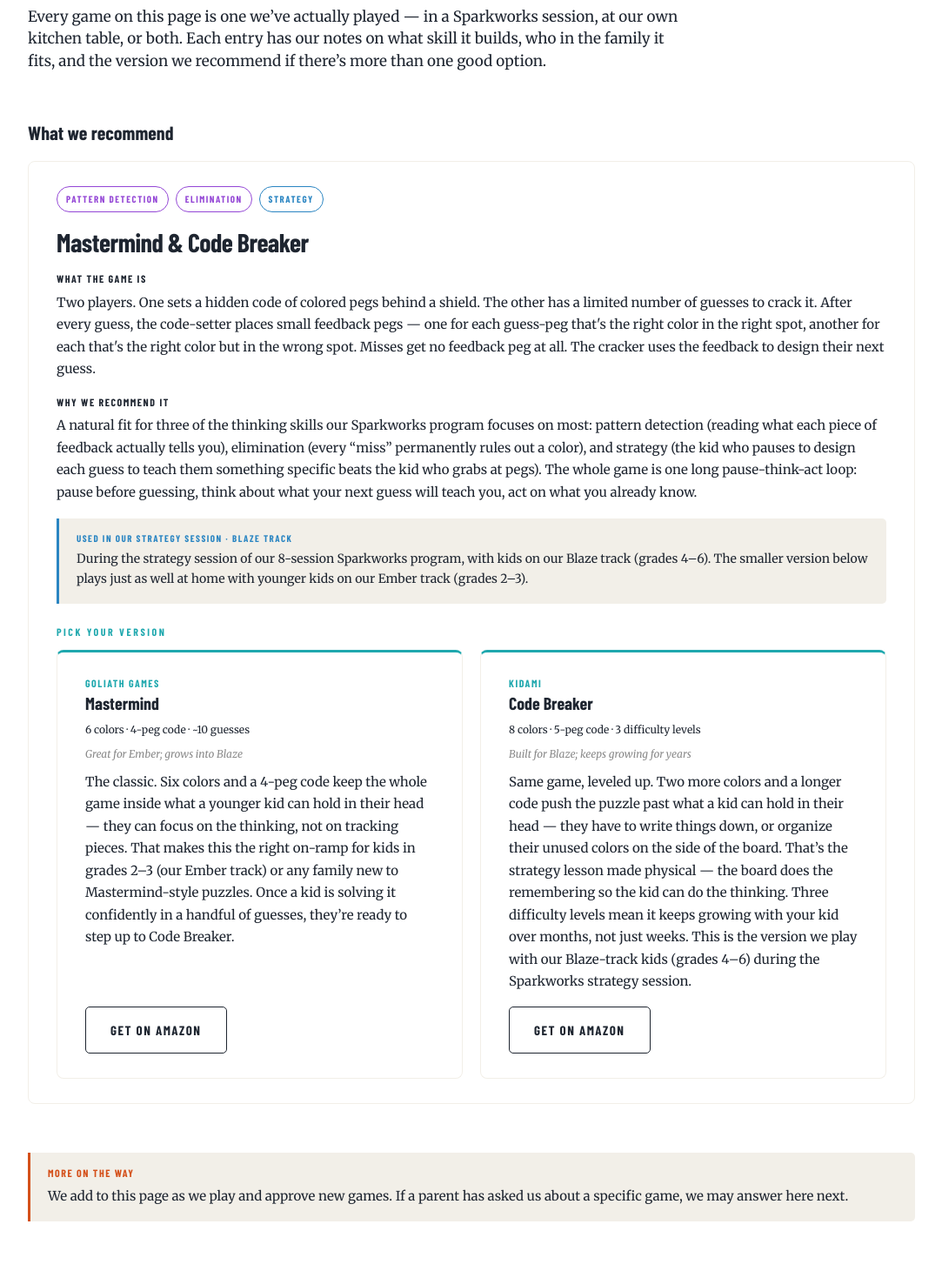
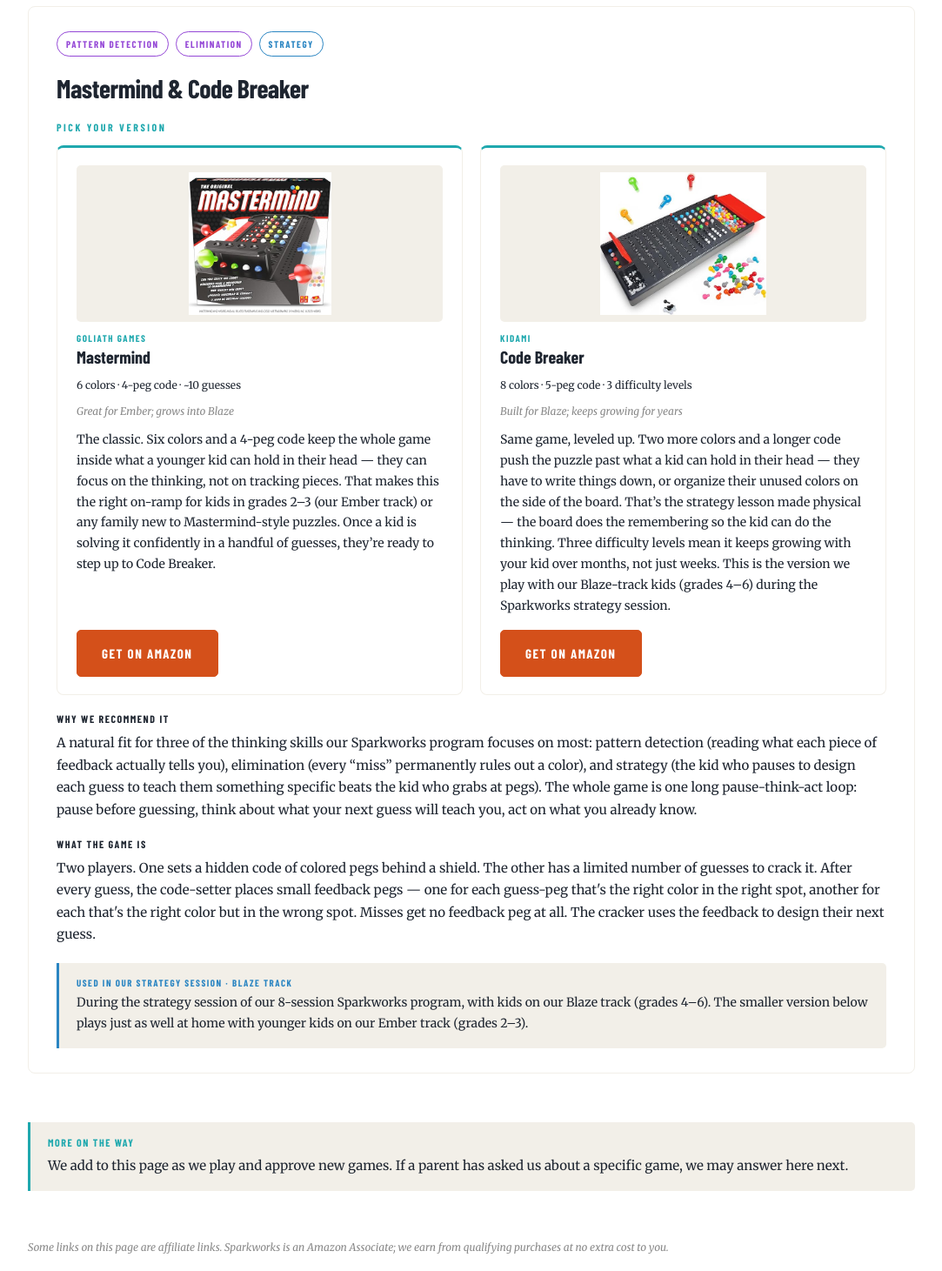
Before and after one commit to micbowers/sparkworks, a Next.js app: page /practice in a window 1280 px wide. Shown: the part 400-1861 px from the top of the page at 87% size, without its empty margins (98-1181 px from the left). Built offline with nearby package versions, Linux system fonts and the light colour scheme; a web font is replaced by a local one.

Commit message:
Add product photos + restructure /practice card to surface version pickers

```diff
--- a/app/practice/page.js
+++ b/app/practice/page.js
@@ -30,6 +30,7 @@
         manufacturer: "Goliath Games",
         specs: "6 colors · 4-peg code · ~10 guesses",
         fitHint: "Great for Ember; grows into Blaze",
+        image: "/practice/mastermind-goliath.jpg",
         why:
           "The classic. Six colors and a 4-peg code keep the whole game inside what a younger kid can hold in their head — they can focus on the thinking, not on tracking pieces. That makes this the right on-ramp for kids in grades 2–3 (our Ember track) or any family new to Mastermind-style puzzles. Once a kid is solving it confidently in a handful of guesses, they’re ready to step up to Code Breaker.",
         href: "https://amzn.to/4fQkfO2",
@@ -39,6 +40,7 @@
         manufacturer: "KIDAMI",
         specs: "8 colors · 5-peg code · 3 difficulty levels",
         fitHint: "Built for Blaze; keeps growing for years",
+        image: "/practice/code-breaker-kidami.jpg",
         why:
           "Same game, leveled up. Two more colors and a longer code push the puzzle past what a kid can hold in their head — they have to write things down, or organize their unused colors on the side of the board. That’s the strategy lesson made physical — the board does the remembering so the kid can do the thinking. Three difficulty levels mean it keeps growing with your kid over months, not just weeks. This is the version we play with our Blaze-track kids (grades 4–6) during the Sparkworks strategy session.",
         href: "https://amzn.to/4dINIH5",
@@ -70,35 +72,63 @@
   );
 }
 
-function VersionPicker({ name, manufacturer, specs, fitHint, why, href }) {
+function VersionPicker({ name, manufacturer, specs, fitHint, why, href, image }) {
   return (
     <div
       className="sw-card"
       style={{
         display: "flex",
         flexDirection: "column",
-        gap: 10,
+        gap: 12,
         background: "var(--sw-white)",
         borderTop: "3px solid var(--sw-teal)",
+        padding: "20px 22px",
       }}
     >
+      <div
+        style={{
+          display: "flex",
+          alignItems: "center",
+          justifyContent: "center",
+          height: 180,
+          background: "var(--sw-bone)",
+          borderRadius: "var(--sw-radius-sm)",
+          padding: 8,
+        }}
+      >
+        {/* eslint-disable-next-line @next/next/no-img-element */}
+        <img
+          src={image}
+          alt={`${manufacturer} ${name} board game`}
+          loading="lazy"
+          style={{
+            maxHeight: "100%",
+            maxWidth: "100%",
+            objectFit: "contain",
+            display: "block",
+          }}
+        />
+      </div>
+
       <div>
-        <div className="ts-label" style={{ fontSize: "0.75rem", color: "var(--sw-teal)" }}>
+        <div className="ts-label" style={{ fontSize: "0.6875rem", color: "var(--sw-teal)" }}>
           {manufacturer}
         </div>
         <h4 className="ts-h2" style={{ marginTop: 2, fontSize: "1.25rem" }}>
           {name}
         </h4>
       </div>
+
       <div className="ts-caption" style={{ color: "var(--sw-steel)" }}>{specs}</div>
       <div className="ts-caption" style={{ fontStyle: "italic" }}>{fitHint}</div>
-      <p className="ts-body" style={{ flex: 1 }}>{why}</p>
+      <p className="ts-body" style={{ flex: 1, fontSize: "0.875rem" }}>{why}</p>
+
       <a
-        className="sw-btn"
+        className="sw-btn sw-btn-primary"
         href={href}
         target="_blank"
         rel="sponsored noopener noreferrer"
-        style={{ alignSelf: "flex-start", marginTop: 6 }}
+        style={{ alignSelf: "flex-start", marginTop: 4 }}
       >
         Get on Amazon
       </a>
@@ -114,7 +144,7 @@
       style={{
         display: "flex",
         flexDirection: "column",
-        gap: 18,
+        gap: 20,
         scrollMarginTop: 24,
       }}
     >
@@ -124,13 +154,22 @@
         ))}
       </div>
 
-      <h3 className="ts-h1" style={{ fontSize: "1.875rem" }}>{family.title}</h3>
+      <h3 className="ts-h1" style={{ fontSize: "1.875rem", margin: 0 }}>
+        {family.title}
+      </h3>
 
       <div>
-        <div className="ts-label" style={{ fontSize: "0.75rem", color: "var(--sw-steel)", marginBottom: 6 }}>
-          What the game is
+        <div
+          className="ts-eyebrow"
+          style={{ color: "var(--sw-teal)", fontSize: "0.75rem", marginBottom: 12 }}
+        >
+          Pick your version
         </div>
-        <p className="ts-body">{family.whatItIs}</p>
+        <div className="sw-grid-2">
+          {family.versions.map((v) => (
+            <VersionPicker key={v.name} {...v} />
+          ))}
+        </div>
       </div>
 
       <div>
@@ -140,25 +179,18 @@
         <p className="ts-body">{family.whyWeRecommend}</p>
       </div>
 
-      <div
-        className="sw-callout sw-callout-blue"
-        style={{ margin: 0 }}
-      >
+      <div>
+        <div className="ts-label" style={{ fontSize: "0.75rem", color: "var(--sw-steel)", marginBottom: 6 }}>
+          What the game is
+        </div>
+        <p className="ts-body">{family.whatItIs}</p>
+      </div>
+
+      <div className="sw-callout sw-callout-blue" style={{ margin: 0 }}>
         <div className="ts-label" style={{ fontSize: "0.6875rem", color: "var(--sw-blue)", marginBottom: 4 }}>
           {family.sessionPill}
         </div>
         <p className="ts-body" style={{ margin: 0, fontSize: "0.875rem" }}>{family.whereWeUseIt}</p>
-      </div>
-
-      <div style={{ marginTop: 6 }}>
-        <div className="ts-eyebrow" style={{ color: "var(--sw-teal)", fontSize: "0.75rem", marginBottom: 12 }}>
-          Pick your version
-        </div>
-        <div className="sw-grid-2">
-          {family.versions.map((v) => (
-            <VersionPicker key={v.name} {...v} />
-          ))}
-        </div>
       </div>
     </article>
   );
@@ -171,21 +203,12 @@
       <Hero
         showWordmark={false}
         eyebrow="Practice at home"
-        title="The games we use in class — and recommend for play between sessions."
-        tagline="The same games we teach with in our program, picked because they hold up across grades and across generations. As fun against grown-ups as they are between kids."
+        title="Games we use in class — and recommend for play at home."
+        tagline="Same picks we teach with in our program. Chosen because they hold up across grades — and play just as well with grown-ups."
       />
 
       <main className="sw-page sw-body">
         <section className="sw-section" style={{ marginTop: 0 }}>
-          <p className="ts-lead" style={{ maxWidth: 760 }}>
-            Every game on this page is one we&rsquo;ve actually played — in a Sparkworks session, at our own kitchen table, or both. Each entry has our notes on what skill it builds, who in the family it fits, and the version we recommend if there&rsquo;s more than one good option.
-          </p>
-        </section>
-
-        <section className="sw-section" aria-labelledby="recommendations-heading">
-          <h2 id="recommendations-heading" className="ts-h2" style={{ marginBottom: 20 }}>
-            What we recommend
-          </h2>
           <div style={{ display: "flex", flexDirection: "column", gap: 28 }}>
             {FAMILIES.map((f) => (
               <FamilyCard key={f.slug} family={f} />
@@ -194,11 +217,8 @@
         </section>
 
         <section className="sw-section">
-          <div
-            className="sw-callout sw-callout-ember"
-            style={{ margin: 0 }}
-          >
-            <div className="ts-label" style={{ fontSize: "0.75rem", color: "var(--sw-ember)", marginBottom: 6 }}>
+          <div className="sw-callout sw-callout-teal" style={{ margin: 0 }}>
+            <div className="ts-label" style={{ fontSize: "0.75rem", color: "var(--sw-teal)", marginBottom: 6 }}>
               More on the way
             </div>
             <p className="ts-body" style={{ margin: 0 }}>
```
Also changed, not shown: public/practice/code-breaker-kidami.jpg (added), public/practice/mastermind-goliath.jpg (added).
